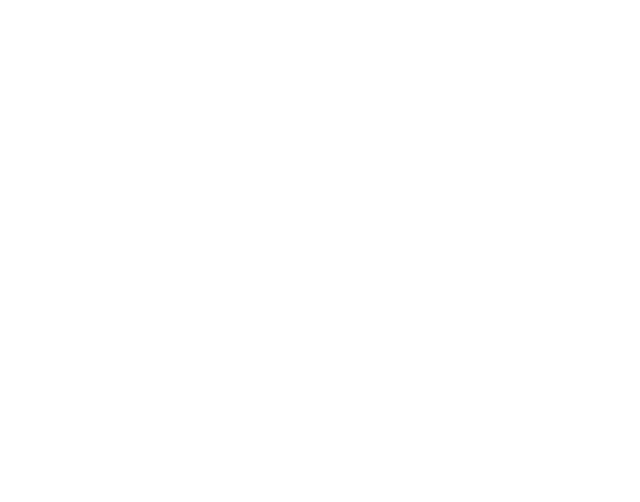
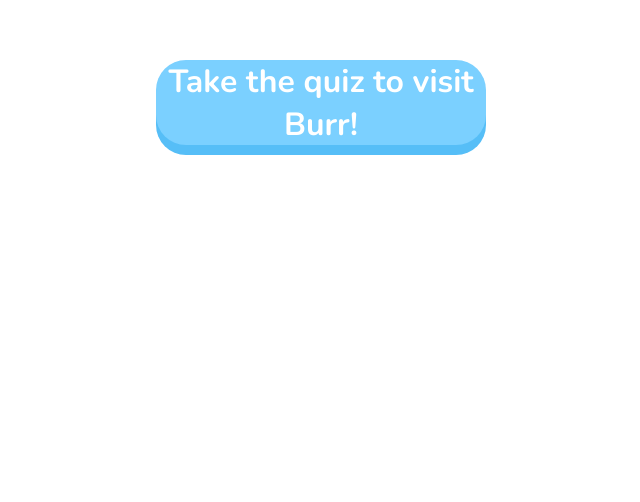
Before and after one commit to Paynecoder/BigProjectOne, a Next.js app: page /visitburr in a window 1280 px wide. Shown: the part 298-800 px from the top of the page, without its empty margins (319-959 px from the left). Built offline with nearby package versions, Linux system fonts and the light colour scheme.

Commit message:
visit burr no score

```diff
--- a/pages/visitburr.js
+++ b/pages/visitburr.js
@@ -5,6 +5,7 @@ import animationfour from "@/public/lottie/visit-burr-4.json";
 import animationfive from "@/public/lottie/visit-burr-5.json";
 import Lottie from "lottie-react";
 import { useAnswers } from "@/hooks/answerContext";
+import Button from "@/components/Button";
 
 export default function VisitBurrOne() {
   const { score } = useAnswers();
@@ -12,7 +13,7 @@ export default function VisitBurrOne() {
   function findAnim(score) {
     switch (score) {
       case 0:
-        return animationfive;
+        return;
       case 1:
         return animationfive;
       case 2:
@@ -37,6 +38,16 @@ export default function VisitBurrOne() {
       <main
         style={{
           overflow: "hidden",
+          height: "100vh",
+          display: "grid",
+          placeItems: "center",
+        }}
+      >
+        {score > 0 && (
+          <div
+            style={{
+              overflow: "hidden",
+              height: "100vh",
             }}
           >
             <Lottie
@@ -46,6 +57,11 @@ export default function VisitBurrOne() {
                 console.log("Animation complete");
               }}
             />
+          </div>
+        )}
+        {score === 0 && (
+          <Button word={"Take the quiz to visit Burr!"} route={"/quiz"} />
+        )}
       </main>
     </>
   );
```
Also changed, not shown: 2 other files (tests, documents, lock files or other folders). Lines whose indentation alone changed are shown as unchanged.
